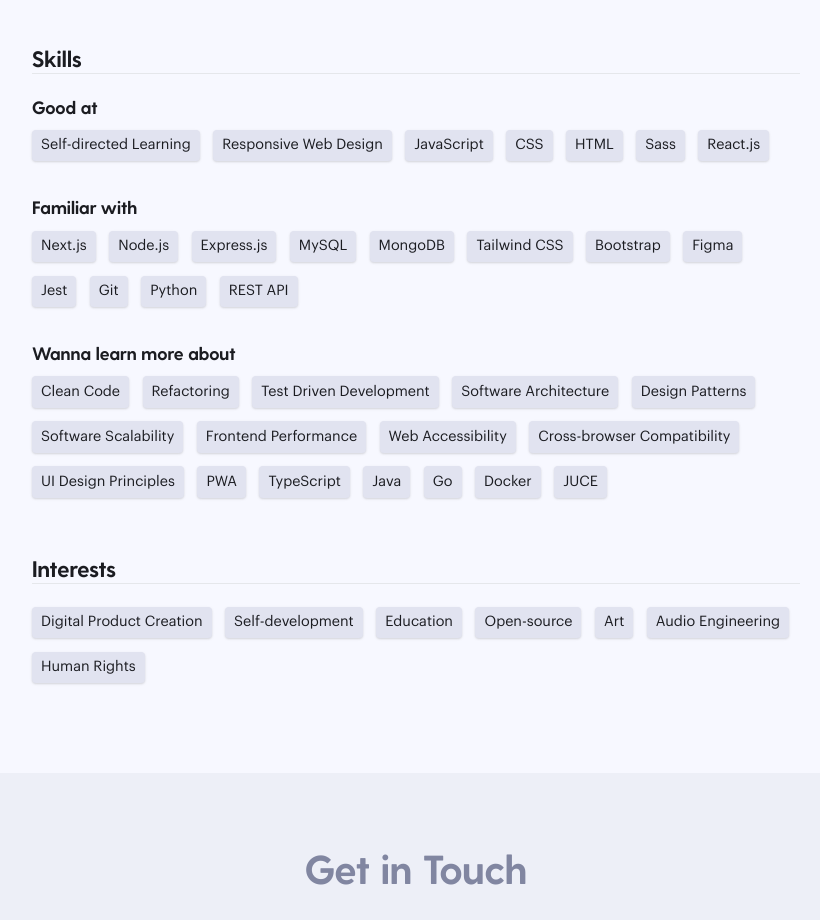
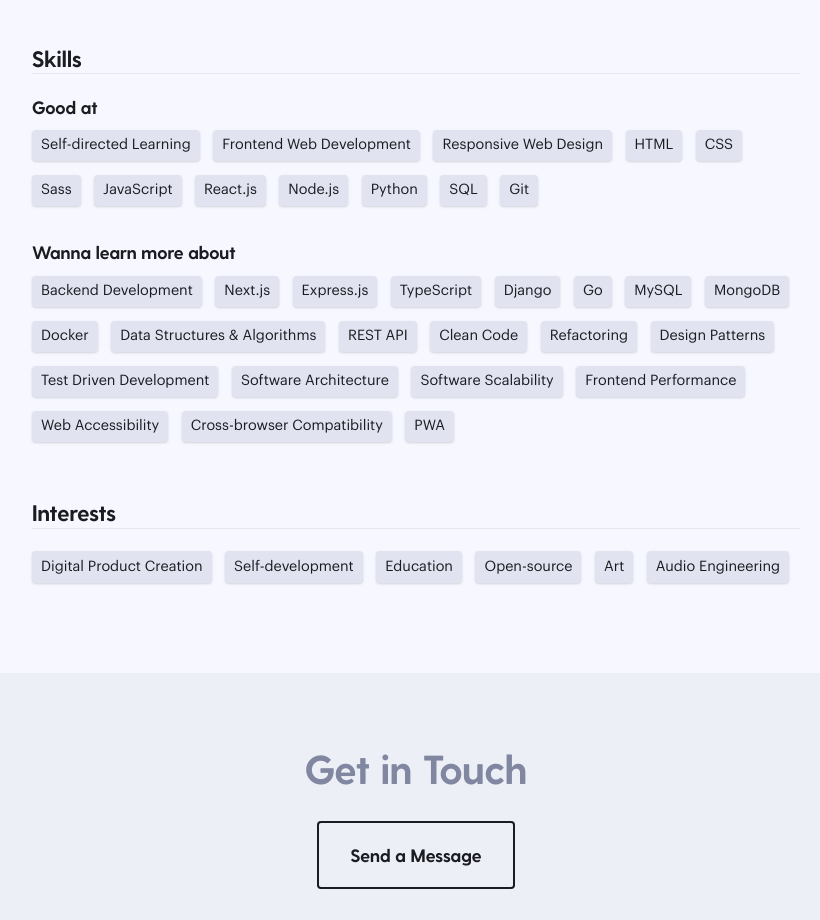
Before and after one commit to nadiannis/nadiannis-site, a Next.js app: page /about in a window 1280 px wide. Shown: the part 800-1720 px from the top of the page, without its empty margins (224-1044 px from the left). Built offline with nearby package versions, Linux system fonts and the light colour scheme.

Commit message:
feat: modify skills & interests on about page

```diff
--- a/data/interests.json
+++ b/data/interests.json
@@ -22,9 +22,5 @@
   {
     "id": "in6",
     "name": "Audio Engineering"
-  },
-  {
-    "id": "in7",
-    "name": "Human Rights"
   }
 ]
--- a/data/skills.json
+++ b/data/skills.json
@@ -6,22 +6,22 @@
   },
   {
     "id": "sk2",
+    "name": "Frontend Web Development",
+    "category": "good at"
+  },
+  {
+    "id": "sk3",
     "name": "Responsive Web Design",
     "category": "good at"
   },
   {
-    "id": "sk3",
-    "name": "JavaScript",
-    "category": "good at"
-  },
-  {
     "id": "sk4",
-    "name": "CSS",
+    "name": "HTML",
     "category": "good at"
   },
   {
     "id": "sk5",
-    "name": "HTML",
+    "name": "CSS",
     "category": "good at"
   },
   {
@@ -31,147 +31,137 @@
   },
   {
     "id": "sk7",
+    "name": "JavaScript",
+    "category": "good at"
+  },
+  {
+    "id": "sk8",
     "name": "React.js",
     "category": "good at"
   },
   {
-    "id": "sk8",
-    "name": "Next.js",
-    "category": "familiar with"
-  },
-  {
     "id": "sk9",
     "name": "Node.js",
-    "category": "familiar with"
+    "category": "good at"
   },
   {
     "id": "sk10",
-    "name": "Express.js",
-    "category": "familiar with"
+    "name": "Python",
+    "category": "good at"
   },
   {
     "id": "sk11",
-    "name": "MySQL",
-    "category": "familiar with"
+    "name": "SQL",
+    "category": "good at"
   },
   {
     "id": "sk12",
-    "name": "MongoDB",
-    "category": "familiar with"
+    "name": "Git",
+    "category": "good at"
   },
   {
     "id": "sk13",
-    "name": "Tailwind CSS",
-    "category": "familiar with"
+    "name": "Backend Development",
+    "category": "wanna learn more"
   },
   {
     "id": "sk14",
-    "name": "Bootstrap",
-    "category": "familiar with"
+    "name": "Next.js",
+    "category": "wanna learn more"
   },
   {
     "id": "sk15",
-    "name": "Figma",
-    "category": "familiar with"
+    "name": "Express.js",
+    "category": "wanna learn more"
   },
   {
     "id": "sk16",
-    "name": "Jest",
-    "category": "familiar with"
+    "name": "TypeScript",
+    "category": "wanna learn more"
   },
   {
     "id": "sk17",
-    "name": "Git",
-    "category": "familiar with"
+    "name": "Django",
+    "category": "wanna learn more"
   },
   {
     "id": "sk18",
-    "name": "Python",
-    "category": "familiar with"
+    "name": "Go",
+    "category": "wanna learn more"
   },
   {
     "id": "sk19",
-    "name": "REST API",
-    "category": "familiar with"
+    "name": "MySQL",
+    "category": "wanna learn more"
   },
   {
     "id": "sk20",
+    "name": "MongoDB",
+    "category": "wanna learn more"
+  },
+  {
+    "id": "sk21",
+    "name": "Docker",
+    "category": "wanna learn more"
+  },
+  {
+    "id": "sk22",
+    "name": "Data Structures & Algorithms",
+    "category": "wanna learn more"
+  },
+  {
+    "id": "sk23",
+    "name": "REST API",
+    "category": "wanna learn more"
+  },
+  {
+    "id": "sk24",
     "name": "Clean Code",
     "category": "wanna learn more"
   },
   {
-    "id": "sk21",
+    "id": "sk25",
     "name": "Refactoring",
     "category": "wanna learn more"
   },
   {
-    "id": "sk22",
+    "id": "sk26",
+    "name": "Design Patterns",
+    "category": "wanna learn more"
+  },
+  {
+    "id": "sk27",
     "name": "Test Driven Development",
     "category": "wanna learn more"
   },
   {
-    "id": "sk23",
+    "id": "sk28",
     "name": "Software Architecture",
     "category": "wanna learn more"
   },
   {
-    "id": "sk24",
-    "name": "Design Patterns",
-    "category": "wanna learn more"
-  },
-  {
-    "id": "sk25",
+    "id": "sk29",
     "name": "Software Scalability",
     "category": "wanna learn more"
   },
   {
-    "id": "sk26",
+    "id": "sk30",
     "name": "Frontend Performance",
     "category": "wanna learn more"
   },
   {
-    "id": "sk27",
+    "id": "sk31",
     "name": "Web Accessibility",
     "category": "wanna learn more"
   },
   {
-    "id": "sk28",
+    "id": "sk32",
     "name": "Cross-browser Compatibility",
     "category": "wanna learn more"
   },
   {
-    "id": "sk29",
-    "name": "UI Design Principles",
-    "category": "wanna learn more"
-  },
-  {
-    "id": "sk30",
+    "id": "sk33",
     "name": "PWA",
-    "category": "wanna learn more"
-  },
-  {
-    "id": "sk31",
-    "name": "TypeScript",
-    "category": "wanna learn more"
-  },
-  {
-    "id": "sk32",
-    "name": "Java",
-    "category": "wanna learn more"
-  },
-  {
-    "id": "sk33",
-    "name": "Go",
-    "category": "wanna learn more"
-  },
-  {
-    "id": "sk34",
-    "name": "Docker",
-    "category": "wanna learn more"
-  },
-  {
-    "id": "sk35",
-    "name": "JUCE",
     "category": "wanna learn more"
   }
 ]
--- a/pages/about.js
+++ b/pages/about.js
@@ -13,10 +13,6 @@
     skills.filter((skill) => skill.category === category);
 
   const skillsGoodAt = filterSkillsByCategory(skillsData, 'good at');
-  const skillsFamiliarWith = filterSkillsByCategory(
-    skillsData,
-    'familiar with'
-  );
   const skillsWannaLearnMore = filterSkillsByCategory(
     skillsData,
     'wanna learn more'
@@ -98,10 +94,6 @@
                 <BadgeList data={skillsGoodAt} />
               </div>
               <div className="mb-8">
-                <h3 className="mb-3">Familiar with</h3>
-                <BadgeList data={skillsFamiliarWith} />
-              </div>
-              <div className="mb-8">
                 <h3 className="mb-3">Wanna learn more about</h3>
                 <BadgeList data={skillsWannaLearnMore} />
               </div>
```
